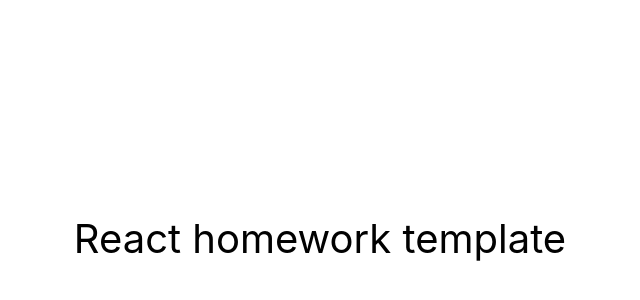
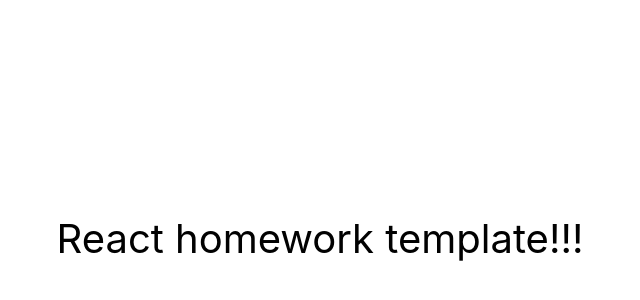
Before and after one commit to MyagkiyBogdan/goit-react-hw-01-components, a React (Create React App) app: page / in a window 1280 px wide. Shown: the part 162-462 px from the top of the page, without its empty margins (320-960 px from the left). Built offline with nearby package versions, Linux system fonts and the light colour scheme.

Commit message:
package.json changed

```diff
--- a/package.json
+++ b/package.json
@@ -1,8 +1,8 @@
 {
-  "name": "react-homework-template",
+  "name": "react-homework-components",
   "version": "0.1.0",
   "private": true,
-  "homepage": "https://goitacademy.github.io/react-homework-template/",
+  "homepage": "https://github.com/MyagkiyBogdan/goit-react-hw-01-components",
   "dependencies": {
     "@testing-library/jest-dom": "^5.16.3",
     "@testing-library/react": "^12.1.4",
--- a/src/components/App.jsx
+++ b/src/components/App.jsx
@@ -7,10 +7,10 @@
         justifyContent: 'center',
         alignItems: 'center',
         fontSize: 40,
-        color: '#010101'
+        color: '#010101',
       }}
     >
-      React homework template
+      React homework template!!!
     </div>
   );
 };
```
